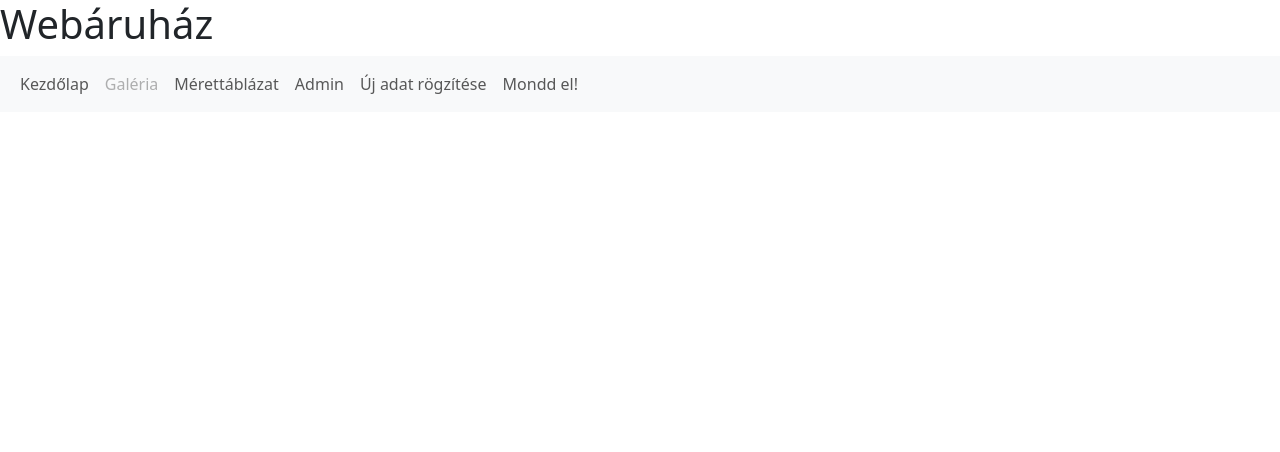
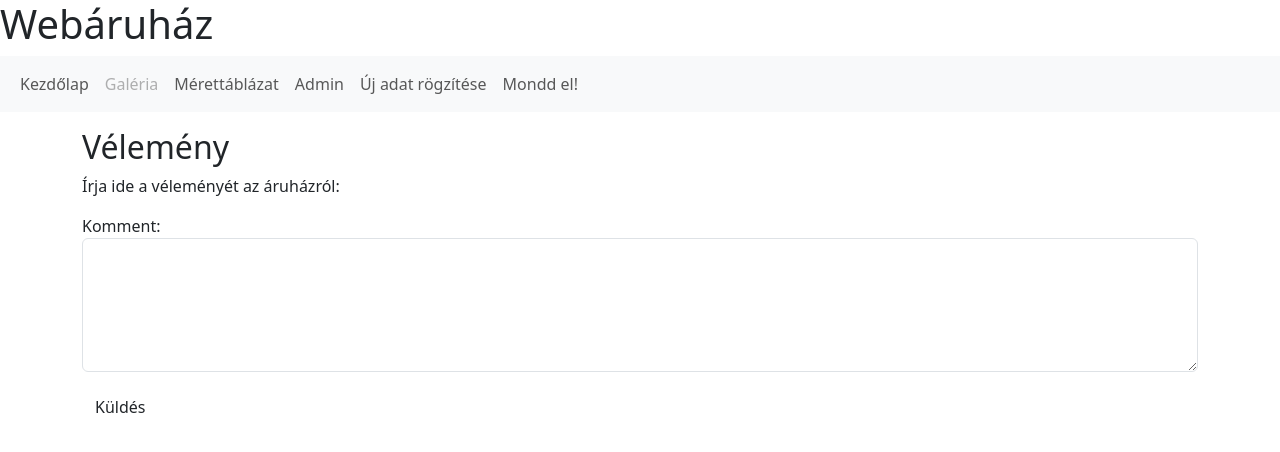
Before and after one commit to AlexandraLukacs/web-bootstrap-csoport, a plain HTML site: page aruhaz_velemeny.html in a window 1280 px wide. Drawn offline with nearby package versions, Linux system fonts and the light colour scheme.

Commit message:
velemeny

```diff
--- a/aruhaz_velemeny.html
+++ b/aruhaz_velemeny.html
@@ -25,6 +25,18 @@
                     <li class="nav-item"><a class="nav-link" href="aruhaz_velemeny.html">Mondd el!</a></li>
                 </ul>
             </div>
+        </nav>
+        <div class="container mt-3">
+            <h2>Vélemény</h2>
+            <p>Írja ide a véleményét az áruházról:</p>
+            <form action="/action_page.php">
+              <div class="mb-3 mt-3">
+                <label for="comment">Komment: </label>
+                <textarea class="form-control" rows="5" id="comment" name="text"></textarea>
+              </div>
+              <button type="submit" class="btn btn-default">Küldés</button>
+            </form>
+          </div>
 
     </main>
 </body>
```
